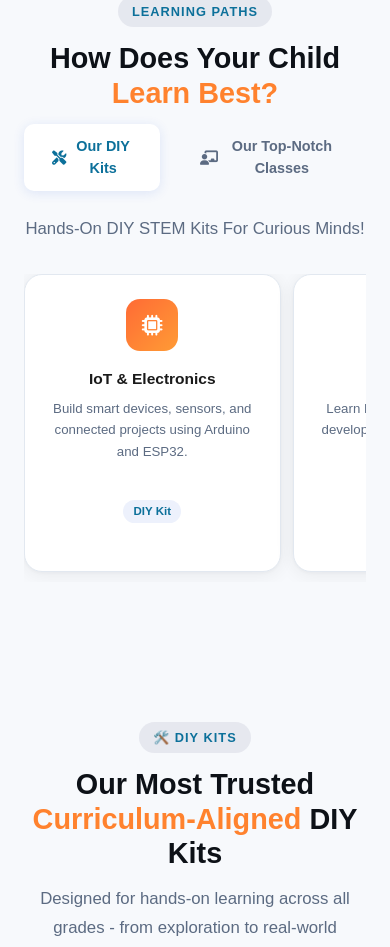
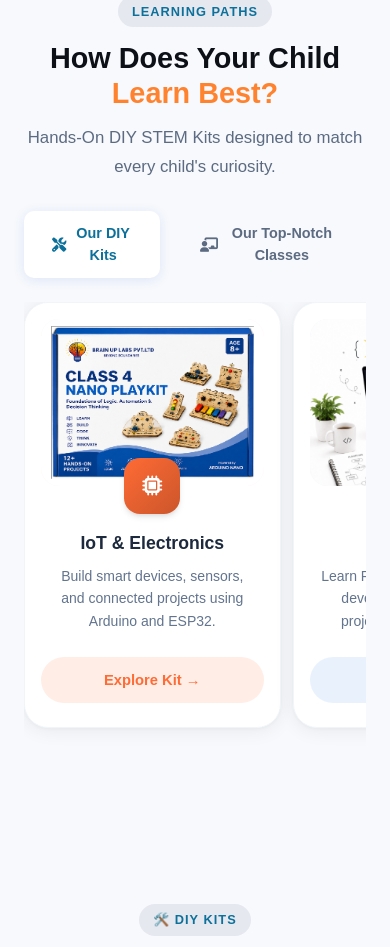
Before and after one commit to BRAINUPLABS/website, a React (Vite) app: page / in a window 390 px wide. Shown: the part 4438-5385 px from the top of the page. Built offline with nearby package versions, Linux system fonts and the light colour scheme.

Commit message:
Completed homepage Learning Paths section

```diff
--- a/src/components/Home/Kits.jsx
+++ b/src/components/Home/Kits.jsx
@@ -86,7 +86,7 @@
           ))}
         </div>
 
-        <h2 className="font-['Space_Grotesk',_sans-serif] mt-10 text-2xl font-bold leading-[1.2] mb-[14px] text-brand-bg-dark">
+        <h2 className="font-['Space_Grotesk',_sans-serif] text-2xl font-bold leading-[1.2] mt-10 mb-[14px] text-brand-bg-dark">
           Advanced Innovation Kits
         </h2>
 
--- a/src/components/Home/Learning.jsx
+++ b/src/components/Home/Learning.jsx
@@ -1,131 +1,180 @@
+const diyKits = [
+  {
+    id: 1,
+    title: "IoT & Electronics",
+    desc: "Build smart devices, sensors, and connected projects using Arduino and ESP32.",
+    image: "/images/ecosystem/class4.png",
+    icon: "fas fa-microchip",
+    color: "#FF6B35"
+  },
+  {
+    id: 2,
+    title: "Coding",
+    desc: "Learn Python, Scratch, and web development through fun, project-based challenges.",
+    image: "/images/ecosystem/codi.png",
+    icon: "fas fa-code",
+    color: "#4A90E2"
+  },
+  {
+    id: 3,
+    title: "Robotics",
+    desc: "Assemble, program and control robots with step-by-step guided learning kits.",
+    image: "/images/ecosystem/robo.png",
+    icon: "fas fa-robot",
+    color: "#119931"
+  },
+  {
+    id: 4,
+    title: "Neuroscience / Neurotech",
+    desc: "Understand the brain and build brain-computer interface experiments at home.",
+    image: "/images/ecosystem/aihai.png",
+    icon: "fas fa-brain",
+    color: "#e91e63"
+  },
+  {
+    id: 5,
+    title: "Aerospace",
+    desc: "Explore rocketry, drones, and aerodynamics with hands-on aerospace kits.",
+    image: "/images/ecosystem/aero.png",
+    icon: "fas fa-rocket",
+    color: "#1a1a2e"
+  }
+];
+
+const classKits = [
+  {
+    id: 1,
+    title: "Labs on Table",
+    desc: "Full lab experience right on a classroom desk — no infrastructure required.",
+    image: "/images/ecosystem/same.png",
+    icon: "fas fa-flask",
+    color: "#FF6B35"
+  },
+  {
+    id: 2,
+    title: "Hands-On Learning",
+    desc: "Activity-based classes where students learn by doing, not just watching.",
+    image: "/images/ecosystem/class4.png",
+    icon: "fas fa-hands",
+    color: "#4A90E2"
+  },
+  {
+    id: 3,
+    title: "Curriculum Aligned",
+    desc: "All content mapped to NEP 2020 and CBSE/ICSE curriculum standards.",
+    image: "/images/ecosystem/class5.png",
+    icon: "fas fa-book-open",
+    color: "#11998e"
+  },
+  {
+    id: 4,
+    title: "Competition Leagues",
+    desc: "Inter-school STEM competitions to showcase student innovation and creativity.",
+    image: "/images/ecosystem/class6.png",
+    icon: "fas fa-trophy",
+    color: "#e91e63"
+  },
+  {
+    id: 5,
+    title: "Student Led Clubs",
+    desc: "Student-run innovation clubs that nurture leadership and collaborative skills.",
+    image: "/images/ecosystem/class7.png",
+    icon: "fas fa-users",
+    color: "#1a1a2e"
+  }
+];
+
 export default function Learning() {
   return (
     <section className="py-[60px] bg-[#F7F9FC]" id="learning">
       <div className="max-w-[1200px] mx-auto px-6 text-center">
-      <div className="inline-flex items-center gap-[6px] bg-[rgba(9,25,69,0.07)] text-brand-blue text-[0.8rem] font-bold tracking-[0.08em] uppercase py-[6px] px-[14px] rounded-full mb-[14px]">Learning Paths</div>
-      <h2 className="font-['Space_Grotesk',_sans-serif] text-[clamp(1.8rem,3.5vw,2.8rem)] font-bold leading-[1.2] mb-[14px] text-brand-bg-dark">How Does Your Child <span className="text-brand-orange">Learn Best?</span></h2>
+        <div className="inline-flex items-center gap-[6px] bg-[rgba(9,25,69,0.07)] text-brand-blue text-[0.8rem] font-bold tracking-[0.08em] uppercase py-[6px] px-[14px] rounded-full mb-[14px]">
+          Learning Paths
+        </div>
+        <h2 className="font-['Space_Grotesk',_sans-serif] text-[clamp(1.8rem,3.5vw,2.8rem)] font-bold leading-[1.2] mb-[14px] text-brand-bg-dark">
+          How Does Your Child <span className="text-brand-orange">Learn Best?</span>
+        </h2>
+        <p className="text-[1.05rem] text-brand-text-light max-w-[600px] mx-auto mb-[30px] leading-[1.7] text-center">
+          Hands-On DIY STEM Kits designed to match every child's curiosity.
+        </p>
+
         <div className="w-full">
           <div className="flex justify-center gap-3 text-center">
-          <button className="py-3 px-7 rounded-[10px] text-[0.9rem] font-bold transition-all duration-[0.35s] flex items-center gap-2 bg-white text-brand-blue shadow-[0_2px_12px_rgba(30,79,216,0.12)]" data-tab="diy"><i className="fas fa-tools"></i> Our DIY Kits</button>
-          <button className="py-3 px-7 rounded-[10px] text-[0.9rem] font-bold text-brand-text-light transition-all duration-[0.35s] flex items-center gap-2" data-tab="classes"><i className="fas fa-chalkboard-teacher"></i> Our Top-Notch
-            Classes</button>
+            <button className="py-3 px-7 rounded-[10px] text-[0.9rem] font-bold transition-all duration-[0.35s] flex items-center gap-2 bg-white text-brand-blue shadow-[0_2px_12px_rgba(30,79,216,0.12)]" data-tab="diy">
+              <i className="fas fa-tools"></i> Our DIY Kits
+            </button>
+            <button className="py-3 px-7 rounded-[10px] text-[0.9rem] font-bold text-brand-text-light transition-all duration-[0.35s] flex items-center gap-2" data-tab="classes">
+              <i className="fas fa-chalkboard-teacher"></i> Our Top-Notch Classes
+            </button>
           </div>
           <br />
           <div className="block animate-[fadeInUp_0.4s_ease]" id="tab-diy">
-          <p className="text-[1.05rem] text-brand-text-light max-w-[600px] mx-auto mb-[30px] leading-[1.7] text-center">Hands-On DIY STEM Kits For Curious Minds!</p>
             <div className="flex gap-3 overflow-x-auto snap-x snap-mandatory pb-[10px] md:grid md:grid-cols-[repeat(auto-fill,minmax(200px,1fr))] md:gap-5 md:overflow-visible">
-            <div className="flex flex-col items-center bg-white rounded-[18px] py-6 px-5 shadow-[0_2px_20px_rgba(13,17,23,0.07),0_1px_4px_rgba(13,17,23,0.04)] border border-brand-border transition-all duration-[0.35s] relative overflow-hidden group hover:-translate-y-[6px] hover:shadow-[0_16px_48px_rgba(13,17,23,0.14),0_4px_12px_rgba(255,130,46,0.12)] shrink-0 w-[75%] snap-center md:w-auto">
-              <div className="absolute top-0 left-0 right-0 h-[3px] bg-gradient-to-r from-brand-blue to-brand-orange scale-x-0 origin-left transition-transform duration-[0.35s] group-hover:scale-x-100"></div>
-              <div className="w-[52px] h-[52px] rounded-[14px] flex items-center justify-center text-white text-[1.3rem] mb-4" style={{background: "linear-gradient(135deg, #FF6B35, #FF9B35)"}}>
-                <i className="fas fa-microchip"></i>
+              {diyKits.map((item) => (
+                <div
+                  key={item.id}
+                  className="flex flex-col items-center bg-white rounded-[24px] p-4 pb-6 shadow-[0_2px_20px_rgba(13,17,23,0.07),0_1px_4px_rgba(13,17,23,0.04)] border border-slate-100 transition-all duration-300 relative group hover:-translate-y-1.5 hover:shadow-xl shrink-0 w-[75%] md:w-auto h-full"
+                >
+                  <div
+                    className="w-full aspect-[4/3] rounded-[18px] overflow-hidden flex items-center justify-center"
+                    style={{
+                      backgroundColor: `color-mix(in srgb, ${item.color} 8%, transparent)`,
+                    }}
+                  >
+                    <img
+                      src={item.image}
+                      alt={item.title}
+                      className="w-full h-full"
+                    />
                   </div>
-              <h4 className="text-[0.97rem] font-bold mb-2">IoT &amp; Electronics</h4>
-              <p className="text-[0.83rem] text-brand-text-light leading-[1.6] mb-[14px]">Build smart devices, sensors, and connected projects using Arduino and ESP32.</p>
-              <br />
-              <span className="inline-block bg-[rgba(30,79,216,0.08)] text-brand-blue text-[0.72rem] font-bold py-[3px] px-[10px] rounded-full">DIY Kit</span>
+
+                  <div
+                    className="relative -mt-7 w-14 h-14 rounded-2xl flex items-center justify-center text-white text-xl shadow-md shrink-0"
+                    style={{
+                      background: `linear-gradient(135deg, ${item.color}, color-mix(in srgb, ${item.color} 80%, black))`,
+                    }}
+                  >
+                    <i className={item.icon}></i>
                   </div>
-            <div className="flex flex-col items-center bg-white rounded-[18px] py-6 px-5 shadow-[0_2px_20px_rgba(13,17,23,0.07),0_1px_4px_rgba(13,17,23,0.04)] border border-brand-border transition-all duration-[0.35s] relative overflow-hidden group hover:-translate-y-[6px] hover:shadow-[0_16px_48px_rgba(13,17,23,0.14),0_4px_12px_rgba(255,130,46,0.12)] shrink-0 w-[75%] snap-center md:w-auto">
-              <div className="absolute top-0 left-0 right-0 h-[3px] bg-gradient-to-r from-brand-blue to-brand-orange scale-x-0 origin-left transition-transform duration-[0.35s] group-hover:scale-x-100"></div>
-              <div className="w-[52px] h-[52px] rounded-[14px] flex items-center justify-center text-white text-[1.3rem] mb-4" style={{background: "linear-gradient(135deg, #4A90E2, #6A5ACD)"}}>
-                <i className="fas fa-code"></i>
+
+                  <div className="flex flex-col items-center text-center px-2 mt-4 flex-grow">
+                    <h4 className="text-[1.1rem] font-bold text-slate-800 mb-2">
+                      {item.title}
+                    </h4>
+                    <p className="text-[0.875rem] text-slate-500 leading-relaxed flex-grow">
+                      {item.desc}
+                    </p>
                   </div>
-              <h4 className="text-[0.97rem] font-bold mb-2">Coding</h4>
-              <p className="text-[0.83rem] text-brand-text-light leading-[1.6] mb-[14px]">Learn Python, Scratch, and web development through fun, project-based challenges.</p>
-              <br />
-              <span className="inline-block bg-[rgba(30,79,216,0.08)] text-brand-blue text-[0.72rem] font-bold py-[3px] px-[10px] rounded-full">DIY Kit</span>
+
+                  <button
+                    className="mt-6 w-full py-3 px-4 font-bold text-[0.92rem] rounded-full transition-opacity hover:opacity-90 flex items-center justify-center gap-1.5"
+                    style={{
+                      backgroundColor: `color-mix(in srgb, ${item.color} 12%, transparent)`,
+                      color: item.color,
+                    }}
+                  >
+                    Explore Kit →
+                  </button>
                 </div>
-            <div className="flex flex-col items-center bg-white rounded-[18px] py-6 px-5 shadow-[0_2px_20px_rgba(13,17,23,0.07),0_1px_4px_rgba(13,17,23,0.04)] border border-brand-border transition-all duration-[0.35s] relative overflow-hidden group hover:-translate-y-[6px] hover:shadow-[0_16px_48px_rgba(13,17,23,0.14),0_4px_12px_rgba(255,130,46,0.12)] shrink-0 w-[75%] snap-center md:w-auto">
-              <div className="absolute top-0 left-0 right-0 h-[3px] bg-gradient-to-r from-brand-blue to-brand-orange scale-x-0 origin-left transition-transform duration-[0.35s] group-hover:scale-x-100"></div>
-              <div className="w-[52px] h-[52px] rounded-[14px] flex items-center justify-center text-white text-[1.3rem] mb-4" style={{background: "linear-gradient(135deg, #11998e, #38ef7d)"}}>
-                <i className="fas fa-robot"></i>
-              </div>
-              <h4 className="text-[0.97rem] font-bold mb-2">Robotics</h4>
-              <p className="text-[0.83rem] text-brand-text-light leading-[1.6] mb-[14px]">Assemble, program and control robots with step-by-step guided learning kits.</p>
-              <br />
-              <span className="inline-block bg-[rgba(30,79,216,0.08)] text-brand-blue text-[0.72rem] font-bold py-[3px] px-[10px] rounded-full">DIY Kit</span>
-            </div>
-            <div className="flex flex-col items-center bg-white rounded-[18px] py-6 px-5 shadow-[0_2px_20px_rgba(13,17,23,0.07),0_1px_4px_rgba(13,17,23,0.04)] border border-brand-border transition-all duration-[0.35s] relative overflow-hidden group hover:-translate-y-[6px] hover:shadow-[0_16px_48px_rgba(13,17,23,0.14),0_4px_12px_rgba(255,130,46,0.12)] shrink-0 w-[75%] snap-center md:w-auto">
-              <div className="absolute top-0 left-0 right-0 h-[3px] bg-gradient-to-r from-brand-blue to-brand-orange scale-x-0 origin-left transition-transform duration-[0.35s] group-hover:scale-x-100"></div>
-              <div className="w-[52px] h-[52px] rounded-[14px] flex items-center justify-center text-white text-[1.3rem] mb-4" style={{background: "linear-gradient(135deg, #e91e63, #ff5722)"}}>
-                <i className="fas fa-brain"></i>
-              </div>
-              <h4 className="text-[0.97rem] font-bold mb-2">Neuroscience / Neurotech</h4>
-              <p className="text-[0.83rem] text-brand-text-light leading-[1.6] mb-[14px]">Understand the brain and build brain-computer interface experiments at home.</p>
-
-              <span className="inline-block bg-[rgba(30,79,216,0.08)] text-brand-blue text-[0.72rem] font-bold py-[3px] px-[10px] rounded-full">DIY Kit</span>
-            </div>
-            <div className="flex flex-col items-center bg-white rounded-[18px] py-6 px-5 shadow-[0_2px_20px_rgba(13,17,23,0.07),0_1px_4px_rgba(13,17,23,0.04)] border border-brand-border transition-all duration-[0.35s] relative overflow-hidden group hover:-translate-y-[6px] hover:shadow-[0_16px_48px_rgba(13,17,23,0.14),0_4px_12px_rgba(255,130,46,0.12)] shrink-0 w-[75%] snap-center md:w-auto">
-              <div className="absolute top-0 left-0 right-0 h-[3px] bg-gradient-to-r from-brand-blue to-brand-orange scale-x-0 origin-left transition-transform duration-[0.35s] group-hover:scale-x-100"></div>
-              <div className="w-[52px] h-[52px] rounded-[14px] flex items-center justify-center text-white text-[1.3rem] mb-4" style={{background: "linear-gradient(135deg, #1a1a2e, #16213e)"}}>
-                <i className="fas fa-rocket"></i>
-              </div>
-              <h4 className="text-[0.97rem] font-bold mb-2">Aerospace</h4>
-              <p className="text-[0.83rem] text-brand-text-light leading-[1.6] mb-[14px]">Explore rocketry, drones, and aerodynamics with hands-on aerospace kits.</p>
-              <br />
-              <br />
-              <span className="inline-block bg-[rgba(30,79,216,0.08)] text-brand-blue text-[0.72rem] font-bold py-[3px] px-[10px] rounded-full">DIY Kit</span>
-            </div>
+              ))}
             </div>
           </div>
           <div className="hidden animate-[fadeInUp_0.4s_ease]" id="tab-classes">
-          <p className="text-[1.05rem] text-brand-text-light max-w-[600px] mx-auto mb-[30px] leading-[1.7] text-center">NEP-Aligned Live Classes, Guided By Expert Educators</p>
+            <p className="text-[1.05rem] text-brand-text-light max-w-[600px] mx-auto mb-[30px] leading-[1.7] text-center">
+              NEP-Aligned Live Classes, Guided By Expert Educators
+            </p>
             <div className="flex gap-3 overflow-x-auto snap-x snap-mandatory pb-[10px] md:grid md:grid-cols-[repeat(auto-fill,minmax(200px,1fr))] md:gap-5 md:overflow-visible">
-            <div className="flex flex-col items-center bg-white rounded-[18px] py-6 px-5 shadow-[0_2px_20px_rgba(13,17,23,0.07),0_1px_4px_rgba(13,17,23,0.04)] border border-brand-border transition-all duration-[0.35s] relative overflow-hidden group hover:-translate-y-[6px] hover:shadow-[0_16px_48px_rgba(13,17,23,0.14),0_4px_12px_rgba(255,130,46,0.12)] shrink-0 w-[75%] snap-center md:w-auto">
+              {classKits.map((item) => (
+                <div key={item.id} className="flex flex-col items-center bg-white rounded-[18px] py-6 px-5 shadow-[0_2px_20px_rgba(13,17,23,0.07),0_1px_4px_rgba(13,17,23,0.04)] border border-brand-border transition-all duration-[0.35s] relative overflow-hidden group hover:-translate-y-[6px] hover:shadow-[0_16px_48px_rgba(13,17,23,0.14),0_4px_12px_rgba(255,130,46,0.12)] shrink-0 w-[75%] snap-center md:w-auto h-full">
                   <div className="absolute top-0 left-0 right-0 h-[3px] bg-gradient-to-r from-brand-blue to-brand-orange scale-x-0 origin-left transition-transform duration-[0.35s] group-hover:scale-x-100"></div>
-              <div className="w-[52px] h-[52px] rounded-[14px] flex items-center justify-center text-white text-[1.3rem] mb-4" style={{background: "linear-gradient(135deg, #FF6B35, #FF9B35)"}}>
-                <i className="fas fa-flask"></i>
+                  <div className="w-[52px] h-[52px] rounded-[14px] flex items-center justify-center text-white text-[1.3rem] mb-4 shrink-0" style={{ background: item.gradient }}>
+                    <i className={item.icon}></i>
                   </div>
-              <h4 className="text-[0.97rem] font-bold mb-2">Labs on Table</h4>
-              <p className="text-[0.83rem] text-brand-text-light leading-[1.6] mb-[14px]">Full lab experience right on a classroom desk — no infrastructure required.</p>
-              <br />
-              <br />
-              <span className="inline-block bg-[rgba(255,107,53,0.08)] text-brand-orange text-[0.72rem] font-bold py-[3px] px-[10px] rounded-full">Class</span>
+                  <h4 className="text-[0.97rem] font-bold mb-2 text-center">{item.title}</h4>
+                  <p className="text-[0.83rem] text-brand-text-light leading-[1.6] mb-[14px] flex-grow text-center">{item.desc}</p>
+                  <button className={`mt-3 w-fit p-3 bg-${item.color} font-bold rounded-full font-bold text-[0.9rem] transition-colors hover:bg-[#e65c00]`}>Explore Kit →</button>
                 </div>
-            <div className="flex flex-col items-center bg-white rounded-[18px] py-6 px-5 shadow-[0_2px_20px_rgba(13,17,23,0.07),0_1px_4px_rgba(13,17,23,0.04)] border border-brand-border transition-all duration-[0.35s] relative overflow-hidden group hover:-translate-y-[6px] hover:shadow-[0_16px_48px_rgba(13,17,23,0.14),0_4px_12px_rgba(255,130,46,0.12)] shrink-0 w-[75%] snap-center md:w-auto">
-              <div className="absolute top-0 left-0 right-0 h-[3px] bg-gradient-to-r from-brand-blue to-brand-orange scale-x-0 origin-left transition-transform duration-[0.35s] group-hover:scale-x-100"></div>
-              <div className="w-[52px] h-[52px] rounded-[14px] flex items-center justify-center text-white text-[1.3rem] mb-4" style={{background: "linear-gradient(135deg, #4A90E2, #6A5ACD)"}}>
-                <i className="fas fa-hands"></i>
-              </div>
-              <br />
-              <h4 className="text-[0.97rem] font-bold mb-2">Hands-On Learning</h4>
-              <p className="text-[0.83rem] text-brand-text-light leading-[1.6] mb-[14px]">Activity-based cl
-                <br />asses where students learn by doing, not just watching.
-              </p>
-              <br />
-
-              <span className="inline-block bg-[rgba(255,107,53,0.08)] text-brand-orange text-[0.72rem] font-bold py-[3px] px-[10px] rounded-full">Class</span>
-            </div>
-            <div className="flex flex-col items-center bg-white rounded-[18px] py-6 px-5 shadow-[0_2px_20px_rgba(13,17,23,0.07),0_1px_4px_rgba(13,17,23,0.04)] border border-brand-border transition-all duration-[0.35s] relative overflow-hidden group hover:-translate-y-[6px] hover:shadow-[0_16px_48px_rgba(13,17,23,0.14),0_4px_12px_rgba(255,130,46,0.12)] shrink-0 w-[75%] snap-center md:w-auto">
-              <div className="absolute top-0 left-0 right-0 h-[3px] bg-gradient-to-r from-brand-blue to-brand-orange scale-x-0 origin-left transition-transform duration-[0.35s] group-hover:scale-x-100"></div>
-              <div className="w-[52px] h-[52px] rounded-[14px] flex items-center justify-center text-white text-[1.3rem] mb-4" style={{background: "linear-gradient(135deg, #11998e, #38ef7d)"}}>
-                <i className="fas fa-book-open"></i>
-              </div>
-              <h4 className="text-[0.97rem] font-bold mb-2">Curriculum Aligned</h4>
-              <p className="text-[0.83rem] text-brand-text-light leading-[1.6] mb-[14px]">All content mapped to NEP 2020 and CBSE/ICSE curriculum standards.</p>
-              <br />
-              <br />
-              <span className="inline-block bg-[rgba(255,107,53,0.08)] text-brand-orange text-[0.72rem] font-bold py-[3px] px-[10px] rounded-full">Class</span>
-            </div>
-            <div className="flex flex-col items-center bg-white rounded-[18px] py-6 px-5 shadow-[0_2px_20px_rgba(13,17,23,0.07),0_1px_4px_rgba(13,17,23,0.04)] border border-brand-border transition-all duration-[0.35s] relative overflow-hidden group hover:-translate-y-[6px] hover:shadow-[0_16px_48px_rgba(13,17,23,0.14),0_4px_12px_rgba(255,130,46,0.12)] shrink-0 w-[75%] snap-center md:w-auto">
-              <div className="absolute top-0 left-0 right-0 h-[3px] bg-gradient-to-r from-brand-blue to-brand-orange scale-x-0 origin-left transition-transform duration-[0.35s] group-hover:scale-x-100"></div>
-              <div className="w-[52px] h-[52px] rounded-[14px] flex items-center justify-center text-white text-[1.3rem] mb-4" style={{background: "linear-gradient(135deg, #e91e63, #ff5722)"}}>
-                <i className="fas fa-trophy"></i>
-              </div>
-              <h4 className="text-[0.97rem] font-bold mb-2">Competition Leagues</h4>
-              <p className="text-[0.83rem] text-brand-text-light leading-[1.6] mb-[14px]">Inter-school STEM competitions to showcase student innovation and creativity.</p>
-              <br />
-              <span className="inline-block bg-[rgba(255,107,53,0.08)] text-brand-orange text-[0.72rem] font-bold py-[3px] px-[10px] rounded-full">Class</span>
-            </div>
-            <div className="flex flex-col items-center bg-white rounded-[18px] py-6 px-5 shadow-[0_2px_20px_rgba(13,17,23,0.07),0_1px_4px_rgba(13,17,23,0.04)] border border-brand-border transition-all duration-[0.35s] relative overflow-hidden group hover:-translate-y-[6px] hover:shadow-[0_16px_48px_rgba(13,17,23,0.14),0_4px_12px_rgba(255,130,46,0.12)] shrink-0 w-[75%] snap-center md:w-auto">
-              <div className="absolute top-0 left-0 right-0 h-[3px] bg-gradient-to-r from-brand-blue to-brand-orange scale-x-0 origin-left transition-transform duration-[0.35s] group-hover:scale-x-100"></div>
-              <div className="w-[52px] h-[52px] rounded-[14px] flex items-center justify-center text-white text-[1.3rem] mb-4" style={{background: "linear-gradient(135deg, #1a1a2e, #16213e)"}}>
-                <i className="fas fa-users"></i>
-              </div>
-              <h4 className="text-[0.97rem] font-bold mb-2">Student Led Clubs</h4>
-              <p className="text-[0.83rem] text-brand-text-light leading-[1.6] mb-[14px]">Student-run innovation clubs that nurture leadership and collaborative skills.</p>
-              <br />
-              <span className="inline-block bg-[rgba(255,107,53,0.08)] text-brand-orange text-[0.72rem] font-bold py-[3px] px-[10px] rounded-full">Class</span>
-            </div>
+              ))}
             </div>
           </div>
         </div>
```
Lines whose indentation alone changed are shown as unchanged.
